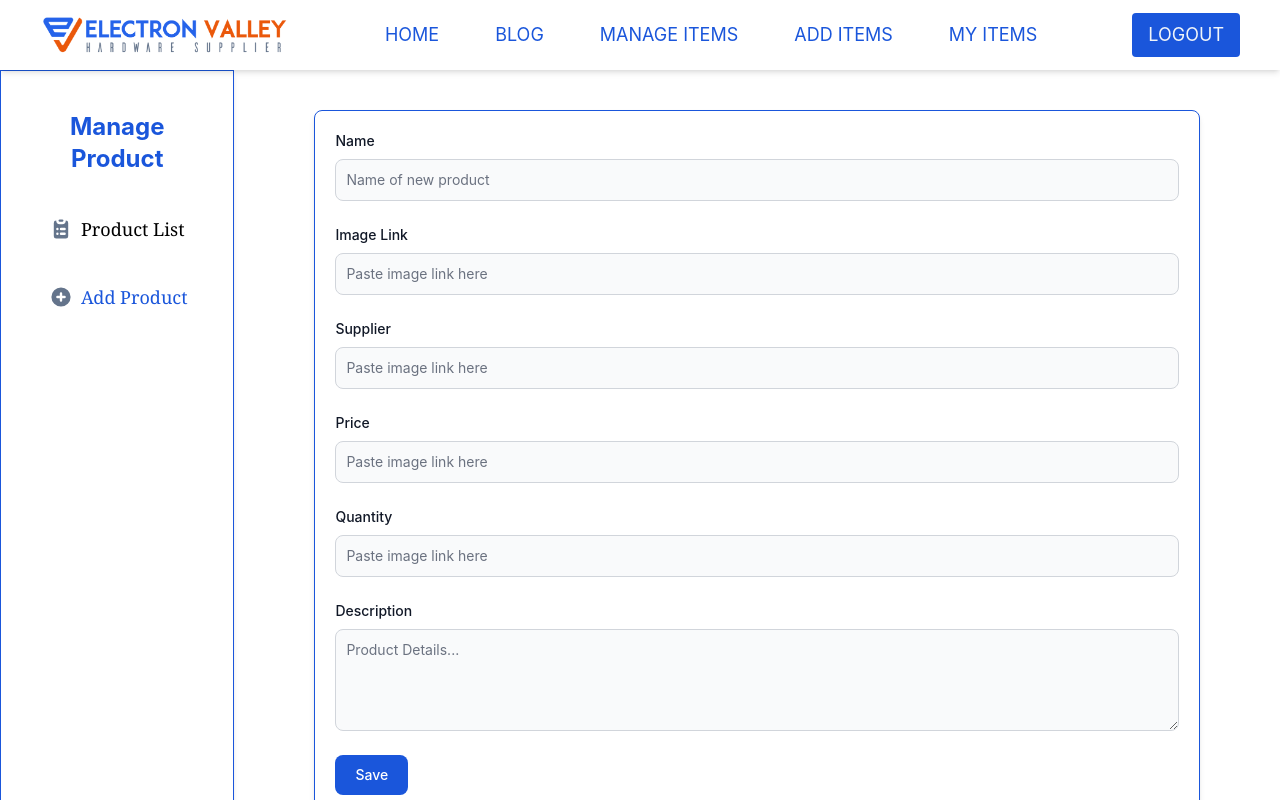
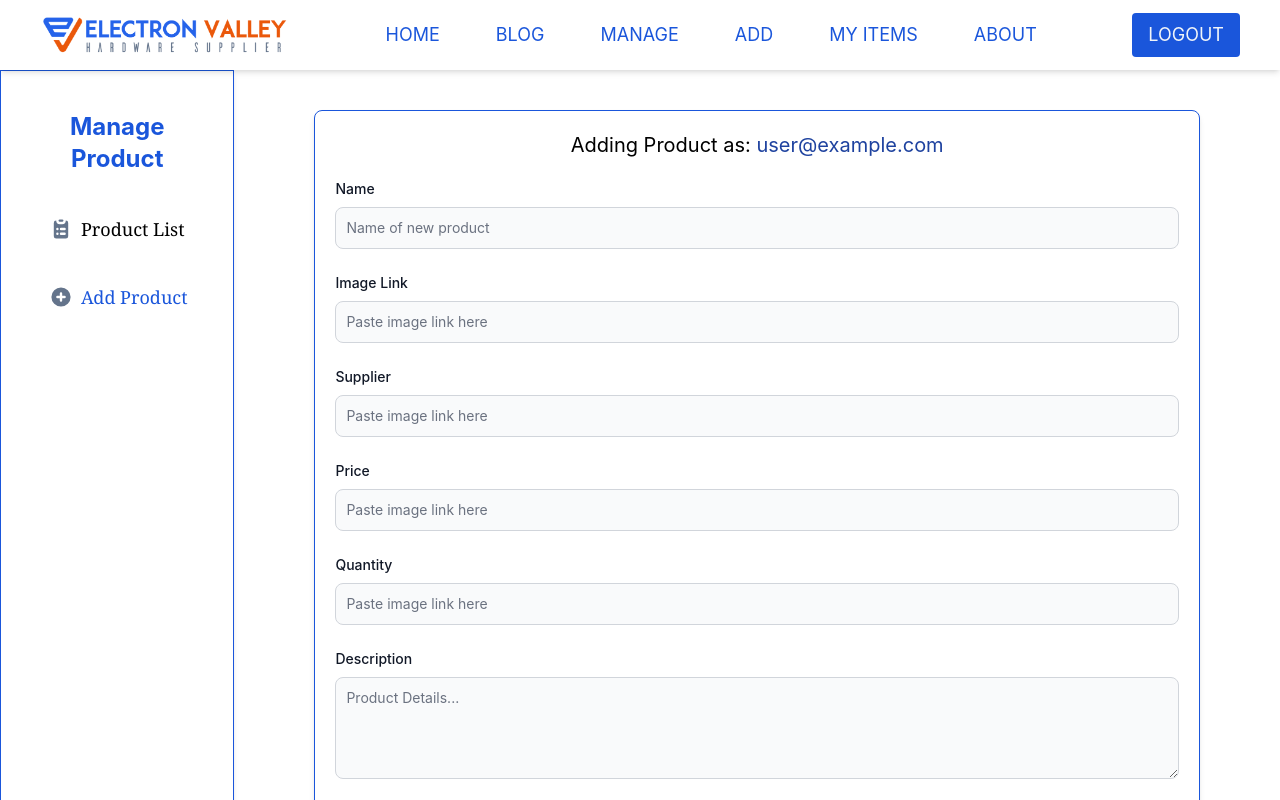
Before and after one commit to shareefrahat/electron-valley-client, a React (Create React App) app: page /manage/addProduct in a window 1280 px wide. Shown: the top 800 px of the page. Built offline with nearby package versions, Linux system fonts and the light colour scheme; no server answers; sample sign-in values are in the browser's storage; the HTML template or start-up script is replaced by a standard one.

Commit message:
individual user data in my item page is added

```diff
--- a/src/App.js
+++ b/src/App.js
@@ -5,6 +5,7 @@ import Footer from "./components/Footer/Footer";
 import Header from "./components/Header/Header";
 import PrivateRoute from "./components/PrivateRoute/PrivateRoute";
 import ProductList from "./components/ProductList/ProductList";
+import About from "./pages/About/About";
 import Home from "./pages/Home/Home";
 import Inventory from "./pages/Inventory/Inventory";
 import Login from "./pages/Login/Login";
@@ -72,6 +73,7 @@ function App() {
             </PrivateRoute>
           }
         ></Route>
+        <Route path="/about" element={<About></About>}></Route>
         <Route path="*" element={<NotFound></NotFound>}></Route>
       </Routes>
       <Footer></Footer>
--- a/src/components/AddProduct/AddProduct.js
+++ b/src/components/AddProduct/AddProduct.js
@@ -1,10 +1,14 @@
 import { ClipboardListIcon, PlusCircleIcon } from "@heroicons/react/solid";
 import React from "react";
+import { useAuthState } from "react-firebase-hooks/auth";
 import { Link } from "react-router-dom";
+import auth from "../../firebase.init";
 
 const AddProduct = () => {
+  const [user] = useAuthState(auth);
   const handleOnSubmit = (e) => {
     e.preventDefault();
+    const owner = user?.email;
     const name = e.target.name.value;
     const img = e.target.img.value;
     const supplier = e.target.supplier.value;
@@ -12,9 +16,15 @@ const AddProduct = () => {
     const quantity = e.target.quantity.value;
     const description = e.target.details.value;
 
-    const product = { name, img, supplier, price, quantity, description };
-
-    console.log(product);
+    const product = {
+      owner,
+      name,
+      img,
+      supplier,
+      price,
+      quantity,
+      description,
+    };
 
     fetch("http://localhost:5000/products", {
       method: "POST",
@@ -57,6 +67,12 @@ const AddProduct = () => {
         <section className="w-full lg:px-20 py-10">
           <div className="shadow-md sm:rounded-lg border border-blue-700 p-5 text-left ">
             <form onSubmit={handleOnSubmit}>
+              <div>
+                <h4 className="lg:text-xl text-center mb-5 ">
+                  Adding Product as:{" "}
+                  <span className="text-blue-800">{user?.email}</span>
+                </h4>
+              </div>
               <div className="mb-6">
                 <label
                   htmlFor="event-name"
--- a/src/components/Navbar/Navbar.js
+++ b/src/components/Navbar/Navbar.js
@@ -21,13 +21,13 @@ const Navbar = () => {
     {
       id: 3,
       path: "/manage",
-      name: "MANAGE ITEMS",
+      name: "MANAGE",
       route: "private",
     },
     {
       id: 4,
       path: "/addProduct",
-      name: "ADD ITEMS",
+      name: "ADD",
       route: "private",
     },
     {
@@ -36,13 +36,18 @@ const Navbar = () => {
       name: "MY ITEMS",
       route: "private",
     },
+    {
+      id: 6,
+      path: "/about",
+      name: "ABOUT",
+      route: "public",
+    },
   ];
 
   let routes;
 
   if (!user) {
     routes = links.filter((link) => link.route === "public");
-    console.log(routes);
   } else {
     routes = links;
   }
--- a/src/components/ProductCard/ProductCard.js
+++ b/src/components/ProductCard/ProductCard.js
@@ -39,7 +39,7 @@ const ProductCard = ({ product }) => {
         </div>
         <div className="mt-10">
           <Link
-            to={`inventory/${_id}`}
+            to={`/inventory/${_id}`}
             className="bg-blue-700 text-white text-md lg:text-2xl px-2 lg:px-4 py-1 rounded hover:bg-orange-600 mt-4"
           >
             Update
--- /dev/null
+++ b/src/pages/About/About.js
@@ -0,0 +1,7 @@
+import React from "react";
+
+const About = () => {
+  return <div>About US</div>;
+};
+
+export default About;
--- a/src/pages/MyItems/MyItems.js
+++ b/src/pages/MyItems/MyItems.js
@@ -1,9 +1,32 @@
-import React from "react";
+import React, { useEffect, useState } from "react";
+import { useAuthState } from "react-firebase-hooks/auth";
+import ProductCard from "../../components/ProductCard/ProductCard";
+import auth from "../../firebase.init";
 
 const MyItems = () => {
+  const [user] = useAuthState(auth);
+  const [products, setProducts] = useState();
+
+  const email = user?.email;
+  const url = `http://localhost:5000/userItems?owner=${email}`;
+
+  useEffect(() => {
+    const getItems = () => {
+      fetch(url)
+        .then((res) => res.json())
+        .then((data) => setProducts(data));
+    };
+    getItems();
+  }, [user, url]);
+
   return (
     <div>
-      <p>My Items is here</p>
+      <p>My Items is here {user?.email}</p>
+      <div>
+        {products?.map((product) => (
+          <ProductCard key={product._id} product={product}></ProductCard>
+        ))}
+      </div>
     </div>
   );
 };
```
